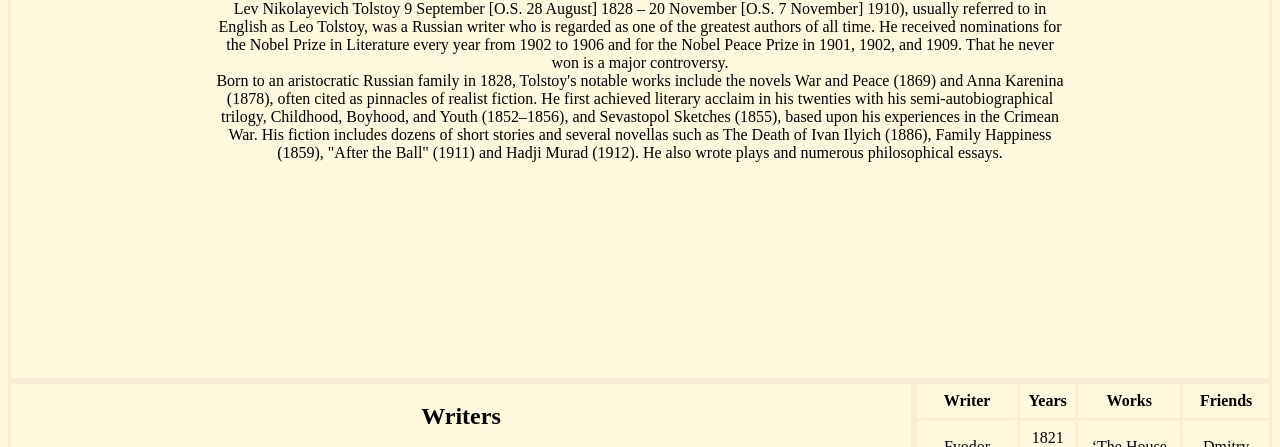
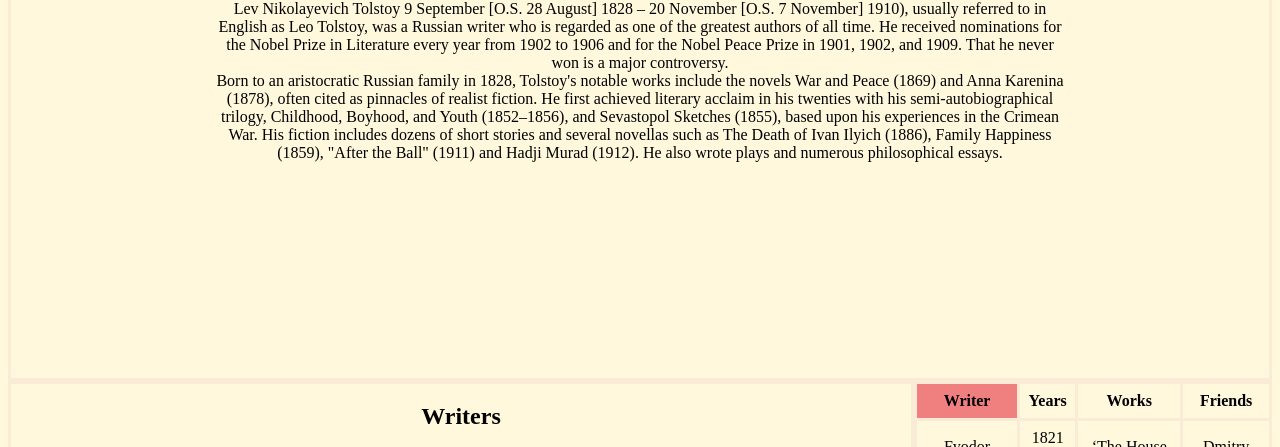
Before and after one commit to KrilliusHuman/uchebca, a plain HTML site: page 1index.html in a window 1280 px wide. In both pictures the pointer is over the element "Writer". Shown: the part 1865-2312 px from the top of the page. Drawn offline with Linux system fonts and the light colour scheme.

Commit message:
Update 1index.html

```diff
--- a/1index.html
+++ b/1index.html
@@ -118,6 +118,6 @@ font-size:30px}
 .a1:hover{border:solid 3px MistyRose;
 background-color:LightCoral}
 h2:hover{color:MistyRose}
-  td:hover, th:hover{backgroud-color:LightCoral}
+  td:hover, th:hover{background-color:LightCoral}
 </style>
 </html>
```
